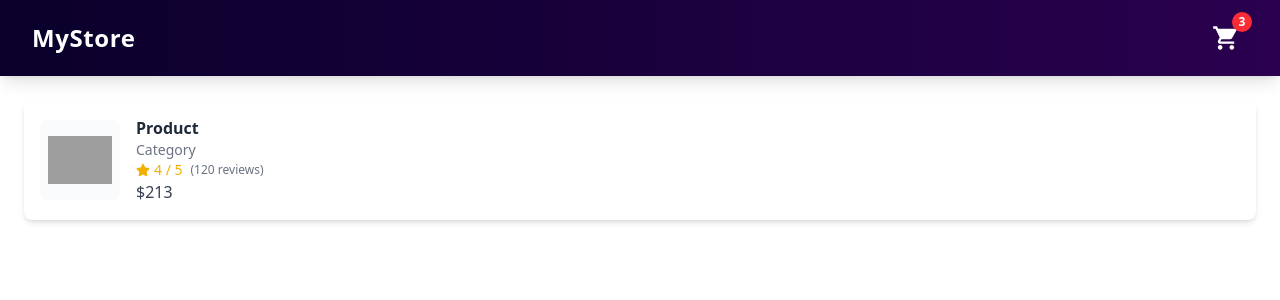
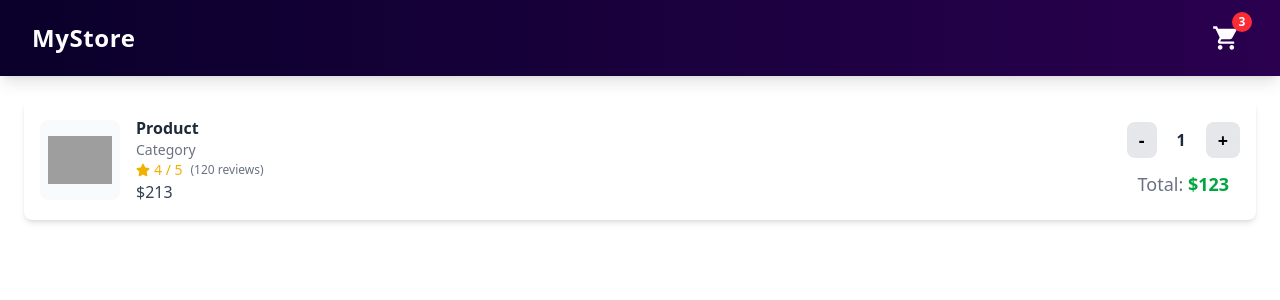
Before and after one commit to frsyi/cart-app, a React (Vite) app: page / in a window 1280 px wide. Shown: the top 300 px of the page. Built offline with nearby package versions, Linux system fonts and the light colour scheme; grey boxes are pictures that could not be loaded.

Commit message:
menambahkan total price dan Counter ke CartItem

```diff
--- a/src/components/CartItem.jsx
+++ b/src/components/CartItem.jsx
@@ -1,4 +1,5 @@
 import { FaStar } from "react-icons/fa";
+import Counter from "./Counter";
 
 export default function CartItem() {
   return (
@@ -23,6 +24,16 @@ export default function CartItem() {
             <p className="text-gray-700 font-medium">$213</p>
           </div>
         </div>
+
+        <div className="flex flex-col items-center space-y-3">
+          <Counter />
+
+          <div className="text-center">
+            <p className="text-lg text-gray-500">
+              Total: <span className="font-bold text-green-600">$123</span>
+            </p>
+          </div>
+        </div>
       </div>
     </div>
   );
```
